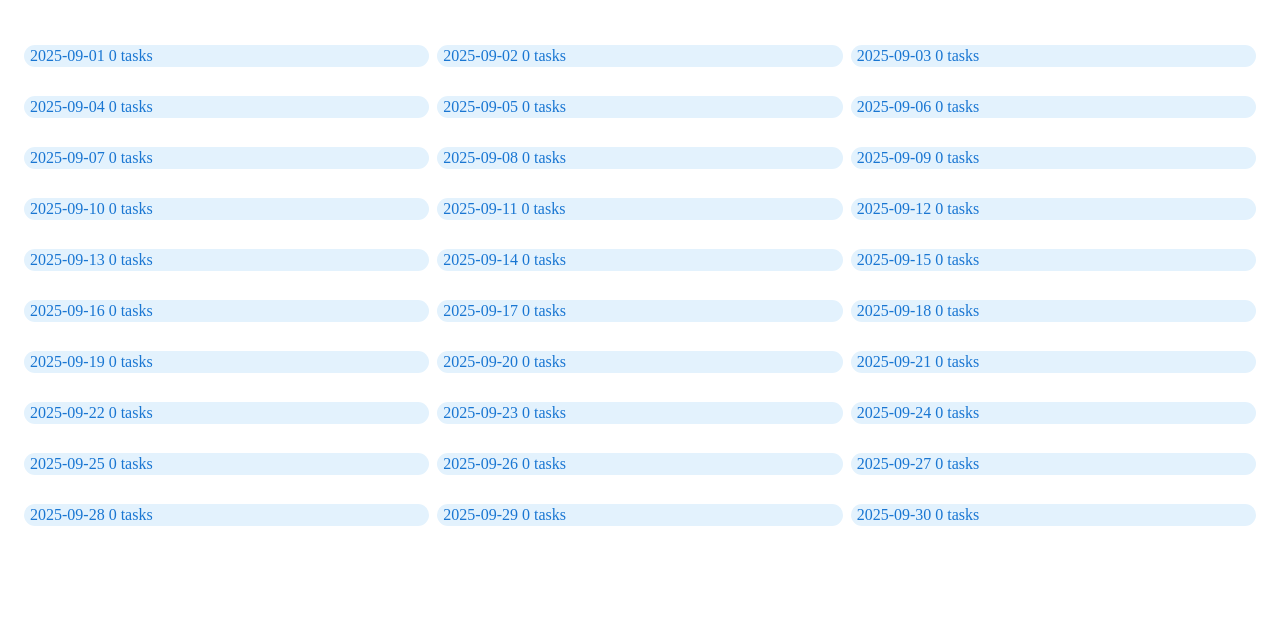
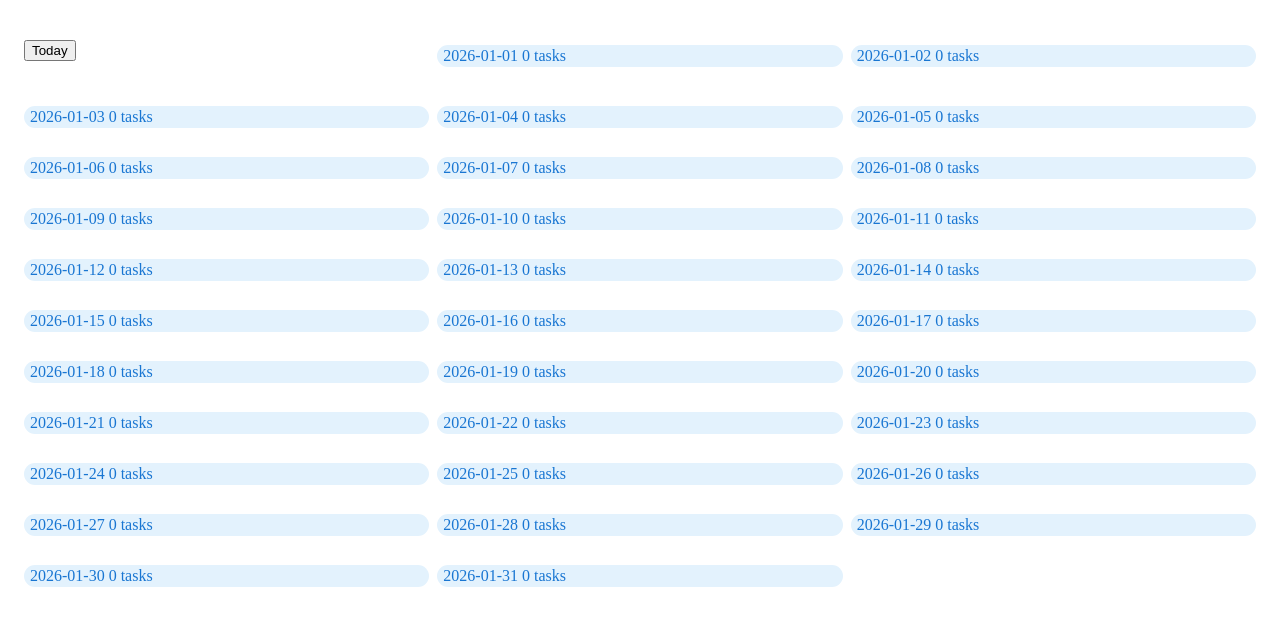
Before and after one commit to Ego-html/todo-calendar, an Angular app: page /calendar/1 in a window 1280 px wide. Shown: the top 626 px of the page. Built offline with nearby package versions, Linux system fonts and the light colour scheme.

Commit message:
feat: highlight active day using signals and shared service

```diff
--- a/src/app/components/calendar-view/calendar-view.component.html
+++ b/src/app/components/calendar-view/calendar-view.component.html
@@ -1,4 +1,5 @@
 <div class="calendar">
+  <app-today-button></app-today-button>
   <app-day-cell
     *ngFor="let day of days"
     [dayDate]="day.date"
--- a/src/app/components/calendar-view/calendar-view.component.ts
+++ b/src/app/components/calendar-view/calendar-view.component.ts
@@ -3,8 +3,8 @@ import {DayCellComponent} from "../day-cell/day-cell.component";
 import {TaskService} from "../../services/task.service";
 import {NgForOf} from "@angular/common";
 import { ActivatedRoute } from '@angular/router';
-import {Routes, RouterModule} from '@angular/router';
 import {TaskModalComponent} from "../task-modal/task-modal.component";
+import {TodayButtonComponent} from "../today-button/today-button/today-button.component";
 
 
 @Component({
@@ -13,7 +13,8 @@ import {TaskModalComponent} from "../task-modal/task-modal.component";
   imports: [
     DayCellComponent,
     NgForOf,
-    TaskModalComponent
+    TaskModalComponent,
+    TodayButtonComponent
   ],
   templateUrl: './calendar-view.component.html',
   styleUrl: './calendar-view.component.css'
@@ -41,8 +42,8 @@ export class CalendarViewComponent {
 
   createCalendarDates() {
     this.days = [];
-    const year: number = 2025;
-    const month: number = 8;
+    const year: number = 2026;
+    const month: number = 0;
     let day = 1;
 
     const daysInMonth = new Date(year, month + 1, 0).getDate();
--- a/src/app/components/day-cell/day-cell.component.css
+++ b/src/app/components/day-cell/day-cell.component.css
@@ -38,3 +38,7 @@
   background-color: #e3f2fd;
   padding: 2px 6px;
 }
+
+.today {
+  color: coral;
+}
--- a/src/app/components/day-cell/day-cell.component.html
+++ b/src/app/components/day-cell/day-cell.component.html
@@ -1,6 +1,6 @@
 <div class="cell-date" (click)="onDayClick()">
 <div class="day-number">{{ dayNumber }}</div>
-<div class="tasks-counter">
+<div class="tasks-counter" [class.today] = "dayDate === todayDay()">
   {{dayDate}} {{ tasksCount }} task{{ tasksCount != 1 ? 's' : '' }}
 </div>
 </div>
--- a/src/app/components/day-cell/day-cell.component.ts
+++ b/src/app/components/day-cell/day-cell.component.ts
@@ -1,6 +1,7 @@
-import {Component, EventEmitter, Input, Output} from '@angular/core';
+import {Component, EventEmitter, inject, Input, Output} from '@angular/core';
 import {NgIf} from "@angular/common";
 import {Router} from "@angular/router";
+import {TodayServiceService} from "../../services/today-service.service";
 
 @Component({
   selector: 'app-day-cell',
@@ -18,6 +19,10 @@ export class DayCellComponent {
   @Input() day: number = 0;
   @Input() tasksCount: number = 0;
 
+  state = inject(TodayServiceService);
+
+  todayDay = this.state.getTodayDay();
+
   constructor(private router: Router) {
   }
 
@@ -29,8 +34,6 @@ export class DayCellComponent {
     const monthStr = (this.month + 1).toString().padStart(2, '0');
     const dayStr = this.day.toString().padStart(2, '0');
     const fullDate = `${this.year}-${monthStr}-${dayStr}`;
-
     this.router.navigate(['/calendar', fullDate])
-    // this.modalService.openModal(this.dayDate);
   }
 }
--- /dev/null
+++ b/src/app/components/today-button/today-button/today-button.component.html
@@ -0,0 +1,3 @@
+<p>
+  <button (click)="setTodayDay()">Today</button>
+</p>
--- /dev/null
+++ b/src/app/components/today-button/today-button/today-button.component.ts
@@ -0,0 +1,18 @@
+import {Component} from '@angular/core';
+import {TodayServiceService} from "../../../services/today-service.service";
+
+@Component({
+  selector: 'app-today-button',
+  standalone: true,
+  imports: [],
+  templateUrl: './today-button.component.html',
+  styleUrl: './today-button.component.css'
+})
+export class TodayButtonComponent {
+  constructor(private todayService: TodayServiceService) {
+  }
+
+  setTodayDay() {
+    this.todayService.setTodayDay();
+  }
+}
--- /dev/null
+++ b/src/app/services/today-service.service.ts
@@ -0,0 +1,28 @@
+import {Injectable, signal} from '@angular/core';
+
+@Injectable({
+  providedIn: 'root'
+})
+export class TodayServiceService {
+
+  private readonly todayDay = signal("2025-01-01");
+
+  constructor() {
+  }
+
+  setTodayDay() {
+    let obj = new Date();
+    let day = obj.getDate();
+    let month = obj.getMonth();
+    let year = obj.getFullYear();
+
+    let currentDay = `${year}-${(month + 1).toString().padStart(2, '0')}-${day.toString().padStart(2, '0')}`
+
+    this.todayDay.set(currentDay);
+
+  }
+
+  getTodayDay() {
+    return this.todayDay.asReadonly();
+  }
+}
```
Also changed, not shown: src/app/components/today-button/today-button/today-button.component.css (added).
